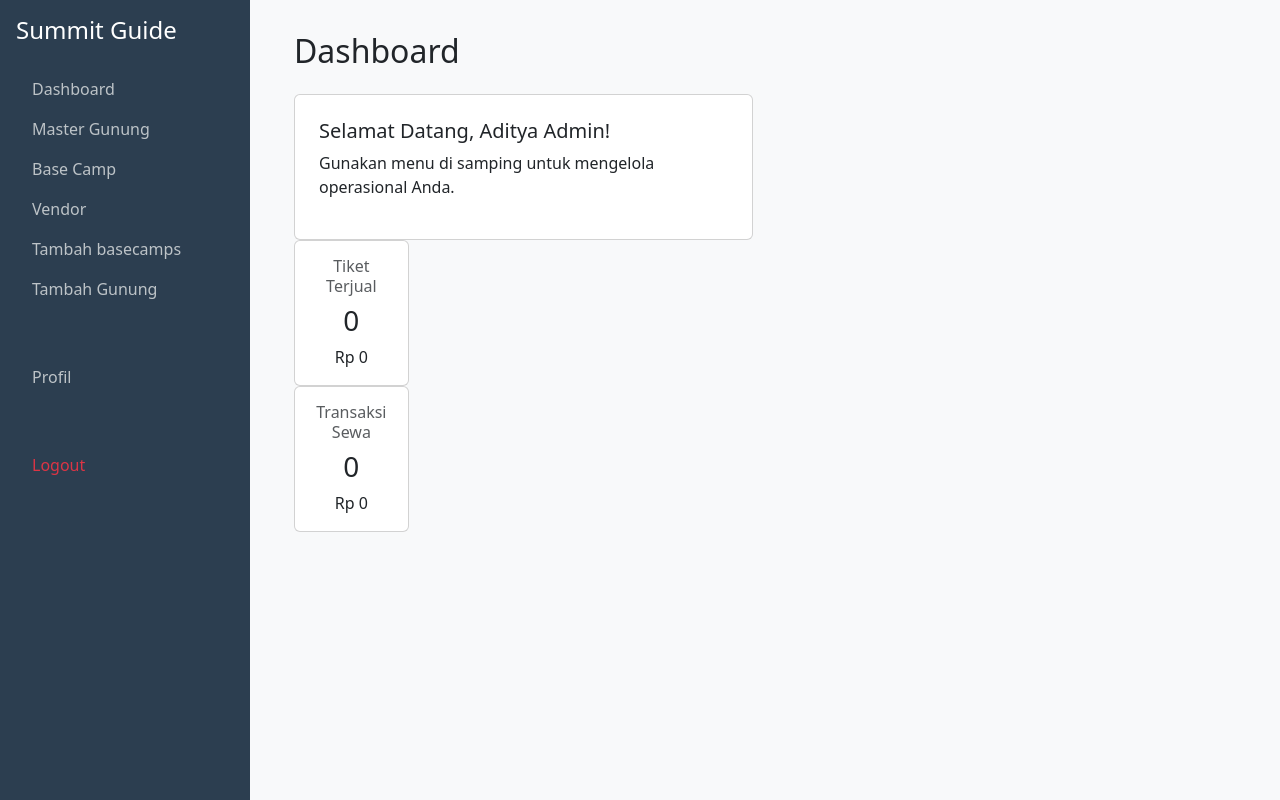
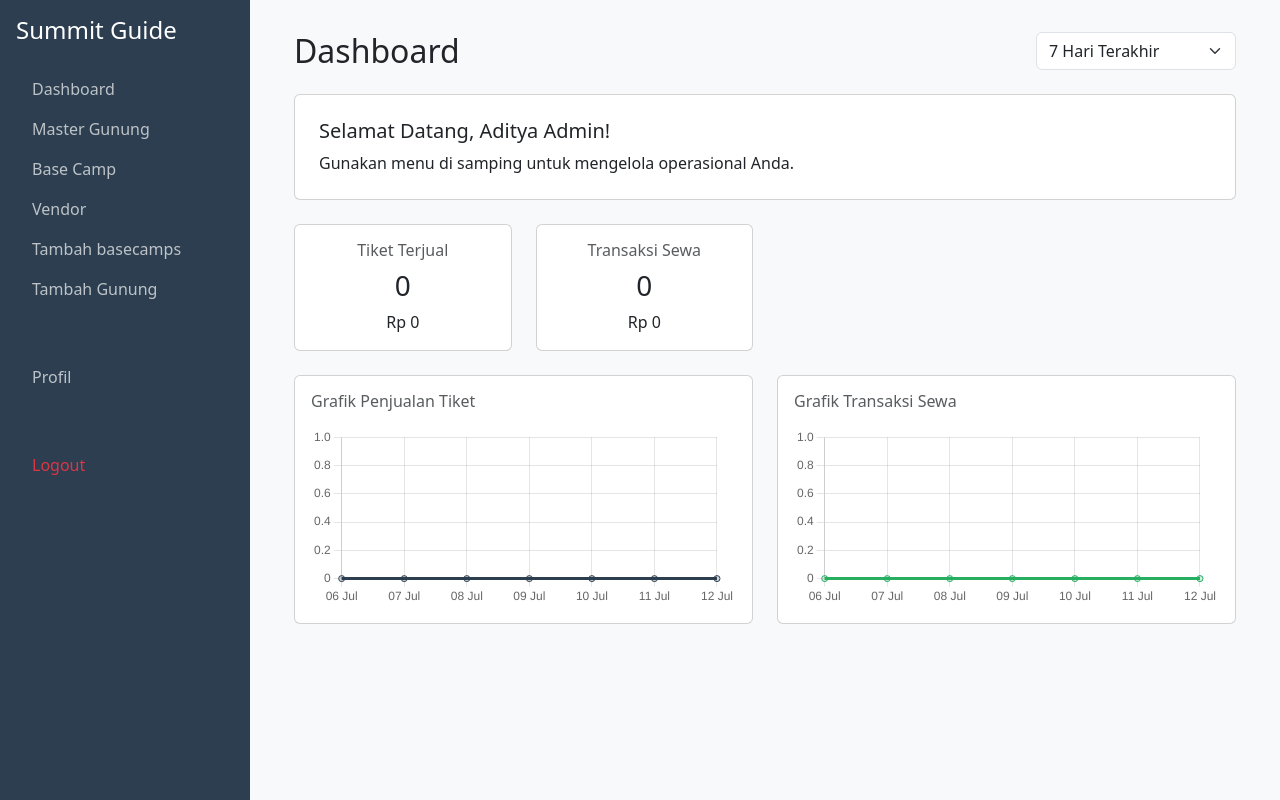
Before and after one commit to AdityaPray/summiteguide, a Flask app: page /dashboard in a window 1280 px wide. Run offline with Flask 3, Linux system fonts and the light colour scheme; a user stored in the database is signed in; tables that the repository leaves empty hold one stand-in row (values such as "Sample post").

Commit message:
perbaikan terakhir

```diff
--- a/app.py
+++ b/app.py
@@ -123,6 +123,113 @@ if not IS_VERCEL:
 # endpoint ini secara terjadwal, menggantikan BackgroundScheduler di atas.
 CRON_SECRET = os.getenv('CRON_SECRET')
 
+@app.route('/api/dashboard-stats')
+def api_dashboard_stats():
+    if 'user_id' not in session:
+        return jsonify({"message": "Unauthorized"}), 401
+
+    user = User.query.get(session['user_id'])
+    role = user.role
+
+    # --- Tentukan rentang tanggal ---
+    range_param = request.args.get('range', '7days')
+    today = datetime.now().date()
+
+    if range_param == 'today':
+        start_date, end_date = today, today
+    elif range_param == 'yesterday':
+        start_date = end_date = today - timedelta(days=1)
+    elif range_param == '30days':
+        start_date = today - timedelta(days=29)
+        end_date = today
+    else:  # 7days (default)
+        start_date = today - timedelta(days=6)
+        end_date = today
+
+    labels = []
+    tiket_series = []
+    sewa_series = []
+    total_tiket = 0
+    total_sewa = 0
+    pendapatan_tiket = 0
+    pendapatan_sewa = 0
+
+    # ==========================================================
+    # QUERY TIKET (super_admin & basecamp_admin)
+    # ==========================================================
+    tiket_data = {}
+    if role in ['super_admin', 'basecamp_admin']:
+        tiket_query = db.session.query(
+            func.date(Ticket.created_at).label('tgl'),
+            func.coalesce(func.sum(Ticket.quantity), 0).label('jumlah'),
+            func.coalesce(func.sum(Ticket.ticket_price * Ticket.quantity), 0).label('pendapatan')
+        ).filter(
+            func.date(Ticket.created_at) >= start_date,
+            func.date(Ticket.created_at) <= end_date,
+            Ticket.payment_status == 'paid'
+        )
+
+        if role == 'basecamp_admin':
+            tiket_query = tiket_query.filter(Ticket.basecamp_id == user.basecamp_id)
+
+        tiket_query = tiket_query.group_by(func.date(Ticket.created_at))
+        tiket_data = {row.tgl: row for row in tiket_query.all()}
+
+    # ==========================================================
+    # QUERY SEWA (super_admin & vendor)
+    # ==========================================================
+    sewa_data = {}
+    if role in ['super_admin', 'vendor']:
+        sewa_query = db.session.query(
+            func.date(RentalTransaction.created_at).label('tgl'),
+            func.count(RentalTransaction.id).label('jumlah'),
+            func.coalesce(func.sum(RentalTransaction.total_price), 0).label('pendapatan')
+        ).join(Equipment, RentalTransaction.equipment_id == Equipment.id).filter(
+            func.date(RentalTransaction.created_at) >= start_date,
+            func.date(RentalTransaction.created_at) <= end_date,
+            RentalTransaction.payment_status == 'paid'
+        )
+
+        if role == 'vendor':
+            sewa_query = sewa_query.filter(Equipment.vendor_id == user.id)
+
+        sewa_query = sewa_query.group_by(func.date(RentalTransaction.created_at))
+        sewa_data = {row.tgl: row for row in sewa_query.all()}
+
+    # ==========================================================
+    # Susun label per hari (biar hari kosong tetap muncul sbg 0)
+    # ==========================================================
+    current = start_date
+    while current <= end_date:
+        labels.append(current.strftime('%d %b'))
+
+        row_tiket = tiket_data.get(current)
+        jumlah_tiket = int(row_tiket.jumlah) if row_tiket else 0
+        pendapatan_tiket_hari = float(row_tiket.pendapatan) if row_tiket else 0
+
+        row_sewa = sewa_data.get(current)
+        jumlah_sewa = int(row_sewa.jumlah) if row_sewa else 0
+        pendapatan_sewa_hari = float(row_sewa.pendapatan) if row_sewa else 0
+
+        tiket_series.append(jumlah_tiket)
+        sewa_series.append(jumlah_sewa)
+
+        total_tiket += jumlah_tiket
+        total_sewa += jumlah_sewa
+        pendapatan_tiket += pendapatan_tiket_hari
+        pendapatan_sewa += pendapatan_sewa_hari
+
+        current += timedelta(days=1)
+
+    return jsonify({
+        'labels': labels,
+        'tiket_series': tiket_series,
+        'sewa_series': sewa_series,
+        'total_tiket': total_tiket,
+        'total_sewa': total_sewa,
+        'pendapatan_tiket': pendapatan_tiket,
+        'pendapatan_sewa': pendapatan_sewa
+    })
 
 @app.route('/api/cron/update-weather', methods=['GET'])
 def cron_update_weather():
--- a/templates/base.html
+++ b/templates/base.html
@@ -1,5 +1,6 @@
 <!DOCTYPE html>
 <html lang="id">
+    <script src="https://cdn.jsdelivr.net/npm/chart.js@4.4.0/dist/chart.umd.min.js"></script>
 <head>
     <meta charset="UTF-8">
     <meta name="viewport" content="width=device-width, initial-scale=1.0">
--- a/templates/dashboard.html
+++ b/templates/dashboard.html
@@ -1,19 +1,32 @@
 {% extends 'base.html' %}
 {% block content %}
 <div class="container-fluid">
-    <h2 class="mb-4">Dashboard</h2>
-    <div class="row">
-        <div class="col-md-6">
+    <div class="d-flex justify-content-between align-items-center mb-4">
+        <h2 class="mb-0">Dashboard</h2>
+        <select id="filterRange" class="form-select" style="width: 200px;">
+            <option value="today">Hari Ini</option>
+            <option value="yesterday">Kemarin</option>
+            <option value="7days" selected>7 Hari Terakhir</option>
+            <option value="30days">30 Hari Terakhir</option>
+        </select>
+    </div>
+
+    <div class="row mb-4">
+        <div class="col-md-12">
             <div class="card p-4">
                 <h5>Selamat Datang, {{ session.get('user_name') }}!</h5>
-                <p>Gunakan menu di samping untuk mengelola operasional Anda.</p>
+                <p class="mb-0">Gunakan menu di samping untuk mengelola operasional Anda.</p>
             </div>
+        </div>
+    </div>
+
+    <div class="row mb-4">
         {% if session.get('user_role') in ['super_admin', 'basecamp_admin'] %}
         <div class="col-md-3">
             <div class="card p-3 text-center">
                 <h6 class="text-muted">Tiket Terjual</h6>
-                    <h3>{{ data.get('total_tiket', 0) }}</h3>
-                    <p class="mb-0">Rp {{ "{:,.0f}".format(data.get('pendapatan_tiket', 0)) }}</p>
+                <h3 id="stat-total-tiket">{{ data.get('total_tiket', 0) }}</h3>
+                <p class="mb-0">Rp <span id="stat-pendapatan-tiket">{{ "{:,.0f}".format(data.get('pendapatan_tiket', 0)) }}</span></p>
             </div>
         </div>
         {% endif %}
@@ -22,12 +35,95 @@
         <div class="col-md-3">
             <div class="card p-3 text-center">
                 <h6 class="text-muted">Transaksi Sewa</h6>
-                    <h3>{{ data.get('total_sewa', 0) }}</h3>
-                    <p class="mb-0">Rp {{ "{:,.0f}".format(data.get('pendapatan_sewa', 0)) }}</p>
+                <h3 id="stat-total-sewa">{{ data.get('total_sewa', 0) }}</h3>
+                <p class="mb-0">Rp <span id="stat-pendapatan-sewa">{{ "{:,.0f}".format(data.get('pendapatan_sewa', 0)) }}</span></p>
+            </div>
+        </div>
+        {% endif %}
+    </div>
+
+    <div class="row">
+        {% if session.get('user_role') in ['super_admin', 'basecamp_admin'] %}
+        <div class="col-md-6 mb-4">
+            <div class="card p-3">
+                <h6 class="text-muted mb-3">Grafik Penjualan Tiket</h6>
+                <canvas id="chartTiket" height="180"></canvas>
+            </div>
+        </div>
+        {% endif %}
+
+        {% if session.get('user_role') in ['super_admin', 'vendor'] %}
+        <div class="col-md-6 mb-4">
+            <div class="card p-3">
+                <h6 class="text-muted mb-3">Grafik Transaksi Sewa</h6>
+                <canvas id="chartSewa" height="180"></canvas>
             </div>
         </div>
         {% endif %}
     </div>
 </div>
-</div>
+
+<script>
+let chartTiket, chartSewa;
+
+function formatRupiah(n) {
+    return new Intl.NumberFormat('id-ID').format(n);
+}
+
+function renderChart(ctxId, existingChart, labels, dataValues, label, color) {
+    const canvas = document.getElementById(ctxId);
+    if (!canvas) return existingChart;
+    if (existingChart) existingChart.destroy();
+    return new Chart(canvas.getContext('2d'), {
+        type: 'line',
+        data: {
+            labels: labels,
+            datasets: [{
+                label: label,
+                data: dataValues,
+                borderColor: color,
+                backgroundColor: color + '33',
+                fill: true,
+                tension: 0.3
+            }]
+        },
+        options: {
+            responsive: true,
+            plugins: { legend: { display: false } },
+            scales: { y: { beginAtZero: true } }
+        }
+    });
+}
+
+function loadDashboardData(range) {
+    fetch(`/api/dashboard-stats?range=${range}`)
+        .then(res => res.json())
+        .then(data => {
+            // Update angka ringkasan
+            if (document.getElementById('stat-total-tiket')) {
+                document.getElementById('stat-total-tiket').innerText = data.total_tiket;
+                document.getElementById('stat-pendapatan-tiket').innerText = formatRupiah(data.pendapatan_tiket);
+            }
+            if (document.getElementById('stat-total-sewa')) {
+                document.getElementById('stat-total-sewa').innerText = data.total_sewa;
+                document.getElementById('stat-pendapatan-sewa').innerText = formatRupiah(data.pendapatan_sewa);
+            }
+            // Update grafik
+            if (document.getElementById('chartTiket')) {
+                chartTiket = renderChart('chartTiket', chartTiket, data.labels, data.tiket_series, 'Tiket', '#2c3e50');
+            }
+            if (document.getElementById('chartSewa')) {
+                chartSewa = renderChart('chartSewa', chartSewa, data.labels, data.sewa_series, 'Sewa', '#27ae60');
+            }
+        })
+        .catch(err => console.error('Gagal memuat data dashboard:', err));
+}
+
+document.addEventListener('DOMContentLoaded', () => {
+    loadDashboardData('7days');
+    document.getElementById('filterRange').addEventListener('change', (e) => {
+        loadDashboardData(e.target.value);
+    });
+});
+</script>
 {% endblock %}
```
Lines whose indentation alone changed are shown as unchanged.
